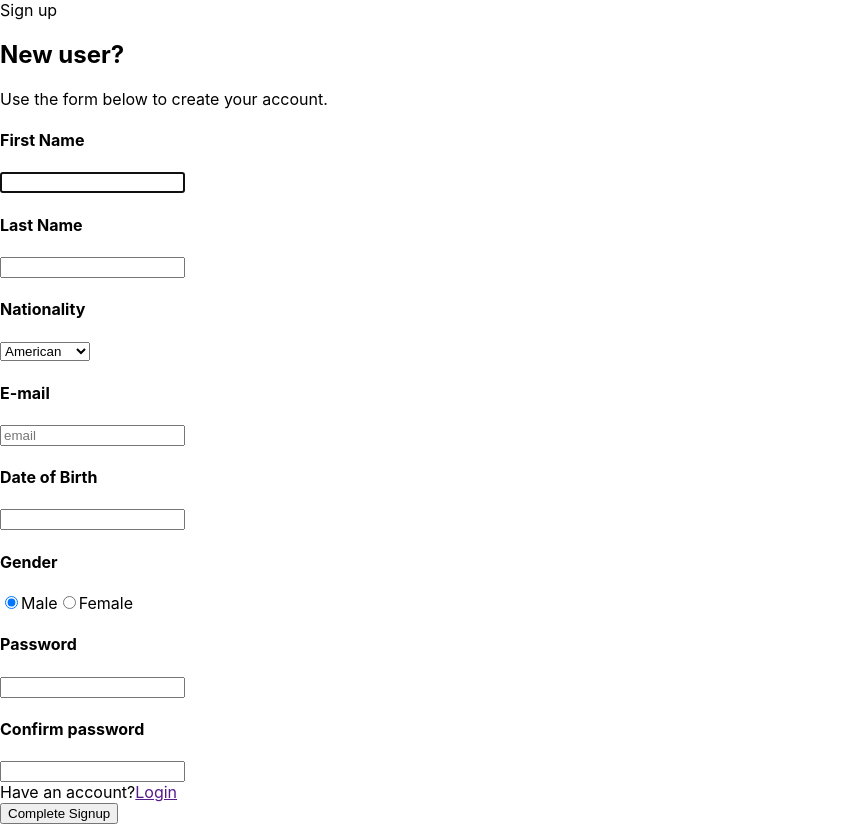
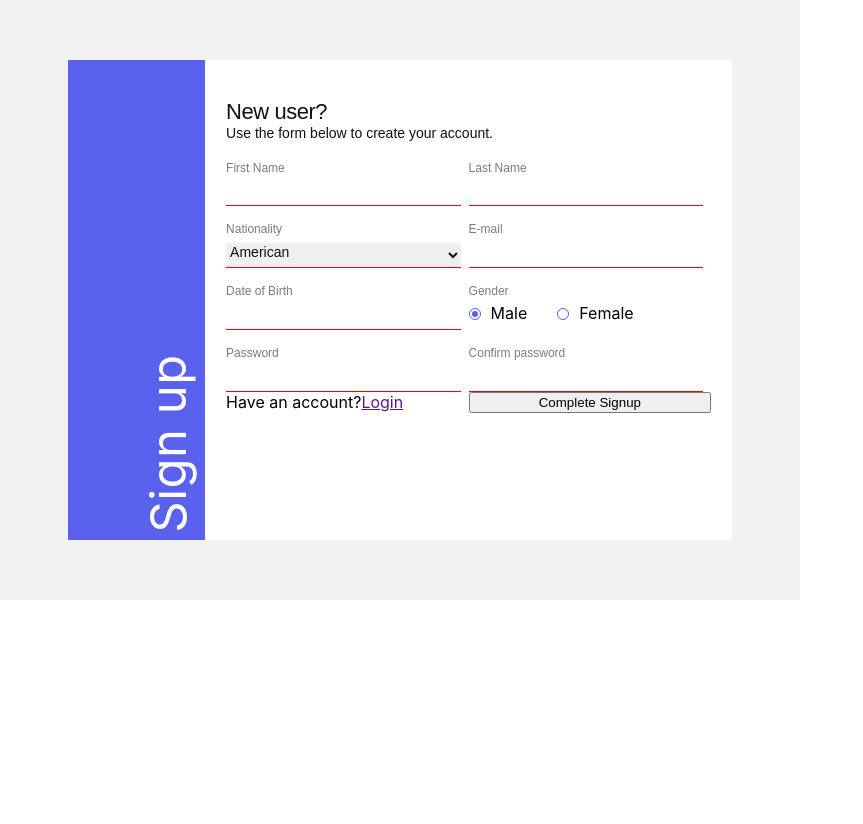
Before and after one commit to Dallmad/reg_form, a React (Create React App) app: page / in a window 1280 px wide. Shown: the whole page, without its empty margins (0-863 px from the left). After the commit the page ends 800 px from the top, so only its background shows below. Built offline with nearby package versions, Linux system fonts and the light colour scheme.

Commit message:
Add style for radio / select/ sidebar/ all text/ input

```diff
--- /dev/null
+++ b/src/app/App.module.scss
@@ -0,0 +1,56 @@
+@import '../common/styles/variables';
+@import '../common/styles/mixins';
+
+*{
+
+}
+
+.app {
+	width: 800px;
+	height: 600px;
+	@include flex(row, center, center);
+	background-color: $backgroundColor;
+
+	h2 {
+		@include text(26px, 22px, 400);
+		color: $textColor;
+		letter-spacing: -0.46px;
+	}
+
+	h3 {
+		@include text(16px, 14px, 400);
+		color: $textColor;
+	}
+
+	h4 {
+		@include text(14px, 12px, 400);
+		color: $secondTextColor;
+		margin: 16px 0 5px 0;
+	}
+
+	.container {
+		width: 137.2px;
+		height: 480px;
+		background-color: $sideBackgroundColor;
+		position: relative;
+
+		.title {
+			//font-family: 'PT Sans';
+			position: absolute;
+			font-style: normal;
+			font-weight: 400;
+			font-size: 49px;
+			line-height: 63px;
+			letter-spacing: 0.5px;
+			color: $thirdTextColor;
+			transform: rotate(-90deg);
+			white-space: nowrap;
+			bottom: 65px;
+			left: 11px;
+			margin: 0;
+		}
+	}
+	.box_registration {
+		@include flex(column, center, center);
+	}
+}
--- a/src/app/App.tsx
+++ b/src/app/App.tsx
@@ -1,10 +1,29 @@
 import React from 'react';
 import {RegistrationForm} from '../features/RegistrationForm/RegistartionForm';
+import s from './App.module.scss'
+import {SuccessfulRegistrationPage} from '../features/RegistrationForm/SuccessfulRegistartionPage';
+import {useSelector} from 'react-redux';
+import {AppRootStateType} from '../state/store';
 
 export const App = () => {
-  return (
-    <>
-			<RegistrationForm/>
-		</>
-  )
+
+	const isRegistration = useSelector<AppRootStateType, boolean>(state => state.registration.isRegistration)
+
+	return (
+		<div className={s.app}>
+			<div className={s.container}>
+				<h1 className={s.title}>Sign up</h1>
+			</div>
+			{!isRegistration &&
+				<div className={s.box_registration}>
+					<RegistrationForm/>
+				</div>
+			}
+			{isRegistration &&
+				<div>
+					<SuccessfulRegistrationPage/>
+				</div>
+			}
+		</div>
+	)
 }
--- a/src/common/styles/mixins.scss
+++ b/src/common/styles/mixins.scss
@@ -0,0 +1,13 @@
+@mixin text( $lineHeight, $fontSize, $fontWeight) {
+	font-family: 'WorkSans', sans-serif;
+	line-height: $lineHeight;
+	font-size: $fontSize;
+	font-weight: $fontWeight;
+}
+
+@mixin flex( $flexDirection, $justifyContent, $alignItems) {
+	display: flex;
+	flex-direction: $flexDirection;
+	justify-content: $justifyContent;
+	align-items: $alignItems;
+}
--- a/src/common/styles/variables.scss
+++ b/src/common/styles/variables.scss
@@ -0,0 +1,5 @@
+$textColor: #111111;
+$secondTextColor: #7C7C7C;
+$thirdTextColor: #FFFFFF;
+$backgroundColor: #F2F2F2;
+$sideBackgroundColor: #5A61ED;
--- a/src/features/RegistrationForm/RegistartionForm.tsx
+++ b/src/features/RegistrationForm/RegistartionForm.tsx
@@ -21,7 +21,7 @@ export const RegistrationForm = () => {
 		birthDate: '',
 		password: ''
 	})
-	console.log(inputValues)
+	//console.log(inputValues)
 
 	const genderArr = ['Male', 'Female']
 	const selectDate = ['American', 'Belarus', 'Frenchman']
@@ -99,12 +99,9 @@ export const RegistrationForm = () => {
 	}
 
 	return (
-		<>
-			<div>
-				Sign up
-			</div>
-			<h2>New user?</h2>
-			<span>Use the form below to create your account.</span>
+		<div className={s.container}>
+			<h2 className={s.title}>New user?</h2>
+			<h3 className={s.second_title}>Use the form below to create your account.</h3>
 			<form
 				className={s.form}
 				id="RegistrationForm"
@@ -137,7 +134,7 @@ export const RegistrationForm = () => {
 				<div className={s.box}>
 					<h4>Nationality</h4>
 					<select
-						className={s.name}
+						className={s.select}
 						name="nationality"
 						onChange={(e) => handleChange(e)}
 					>{selectDate.map((o, i) => (<option key={o + i} value={o}>{o}</option>))}</select>
@@ -148,7 +145,6 @@ export const RegistrationForm = () => {
 					<input
 						className={s.input}
 						type={'email'}
-						placeholder="email"
 						name="email"
 						onChange={(e) => handleChange(e)}
 						value={inputValues.email}
@@ -174,8 +170,10 @@ export const RegistrationForm = () => {
 
 				<div className={s.box}>
 					<h4>Gender</h4>
+					<div className={s.box_gender}>
 						{genderArr.map((o, i) => (
-						<label key={i}>
+							<label key={i} className={s.box_gender_radio}>
+
 								<input
 									className={s.input}
 									type={'radio'}
@@ -185,8 +183,8 @@ export const RegistrationForm = () => {
 									onChange={onChangeRadio}
 								/>
 								{o}
-						</label>
-					))}
+							</label>))}
+					</div>
 					</div>
 
 				<div className={s.box}>
@@ -221,7 +219,7 @@ export const RegistrationForm = () => {
 					Complete Signup
 				</button>
 			</form>
-		</>
+		</div>
 	)
 }
 
--- a/src/features/RegistrationForm/RegistrationForm.module.scss
+++ b/src/features/RegistrationForm/RegistrationForm.module.scss
@@ -1,2 +1,84 @@
 @import '../../common/styles/variables';
 @import '../../common/styles/mixins';
+
+.container {
+	padding: 0 21px;
+
+	width: 485px;
+	height: 480px;
+	background-color: $thirdTextColor;
+
+	.title {
+		margin: 38.5px 0 0 0;
+	}
+
+	.second_title {
+	margin: 0 0 4px 0;
+	}
+
+	.form {
+		display: grid;
+		grid-template-columns: 1fr 1fr;
+
+
+		input {
+			border: none;
+			border-bottom: 0.7px solid red;
+			outline: none;
+			width: 234.5px;
+			@include text(16.4px, 14px, 400);
+			color: $textColor;
+			padding: 0 0 6.3px 0;
+		}
+
+
+		.box {
+
+		}
+
+		.select {
+			border: none;
+			border-bottom: 0.7px solid red;
+			outline: none;
+			width: 234.5px;
+			@include text(16.4px, 14px, 400);
+			color: $textColor;
+			padding-bottom: 6.3px;
+		}
+
+		.box_gender {
+			display: flex;
+			flex-direction: row;
+			margin-left: -30px;
+
+			.box_gender_radio {
+				display: flex;
+				flex-direction: row;
+				//width: auto;
+
+				.input {
+					-webkit-appearance: none;
+					width: 12px;
+					height: 12px;
+					border: 0.7px solid $sideBackgroundColor;
+					border-radius: 50%;
+					outline: none;
+					margin: 5px 10px 0 30px;
+
+					&:before {
+						content: '';
+						display: block;
+						width: 6px;
+						height: 6px;
+						margin: 20% auto;
+						border-radius: 50%;
+					}
+
+					&:checked:before {
+						background: $sideBackgroundColor;
+					}
+				}
+			}
+		}
+	}
+}
--- /dev/null
+++ b/src/features/RegistrationForm/SuccessfulRegistartionPage.tsx
@@ -0,0 +1,10 @@
+export const SuccessfulRegistrationPage = () => {
+
+
+	return (
+
+		<>
+
+		</>
+	)
+}
```
Also changed, not shown: src/app/App.css (deleted, +0 -38 lines). Lines whose indentation alone changed are shown as unchanged.
